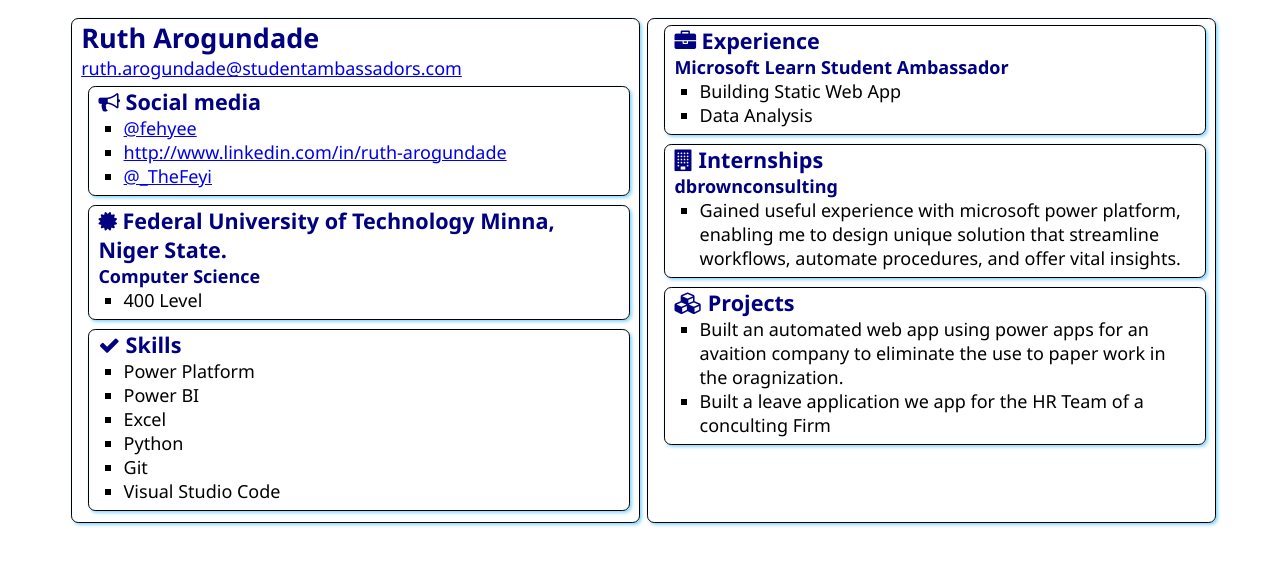
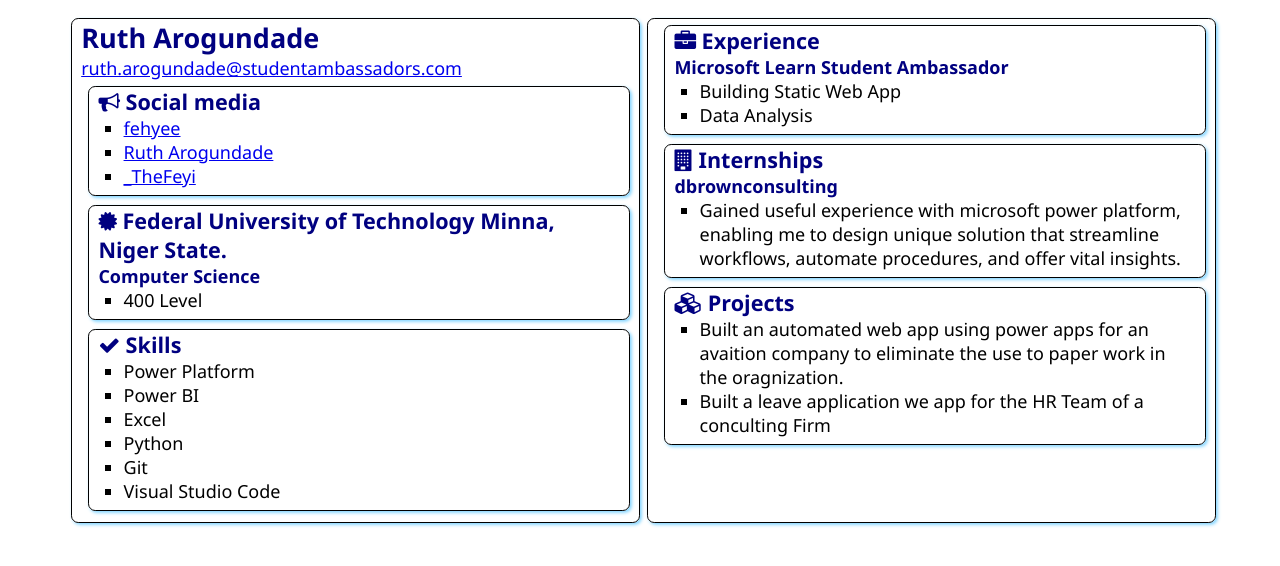
Before and after one commit to fehyee/SATechnicalOnboarding, a plain HTML site: page src/index.html in a window 1280 px wide. Drawn offline with Linux system fonts and the light colour scheme.

Commit message:
Update index.html
Corrected social media handles

```diff
--- a/src/index.html
+++ b/src/index.html
@@ -21,9 +21,9 @@
                     Social media
                 </h2>
                 <ul>
-                    <li><a href="https://github.com/<handle>">@fehyee</a></li>
-                    <li><a href="https://linkedin.com/in/<handle>">http://www.linkedin.com/in/ruth-arogundade</a></li>
-                    <li><a href="https://twitter.com/<handle>">@_TheFeyi</a></li>
+                    <li><a href="https://github.com/<handle>">fehyee</a></li>
+                    <li><a href="https://linkedin.com/in/<handle>">Ruth Arogundade</a></li>
+                    <li><a href="https://twitter.com/<handle>">_TheFeyi</a></li>
                 </ul>
             </section>
 
```
